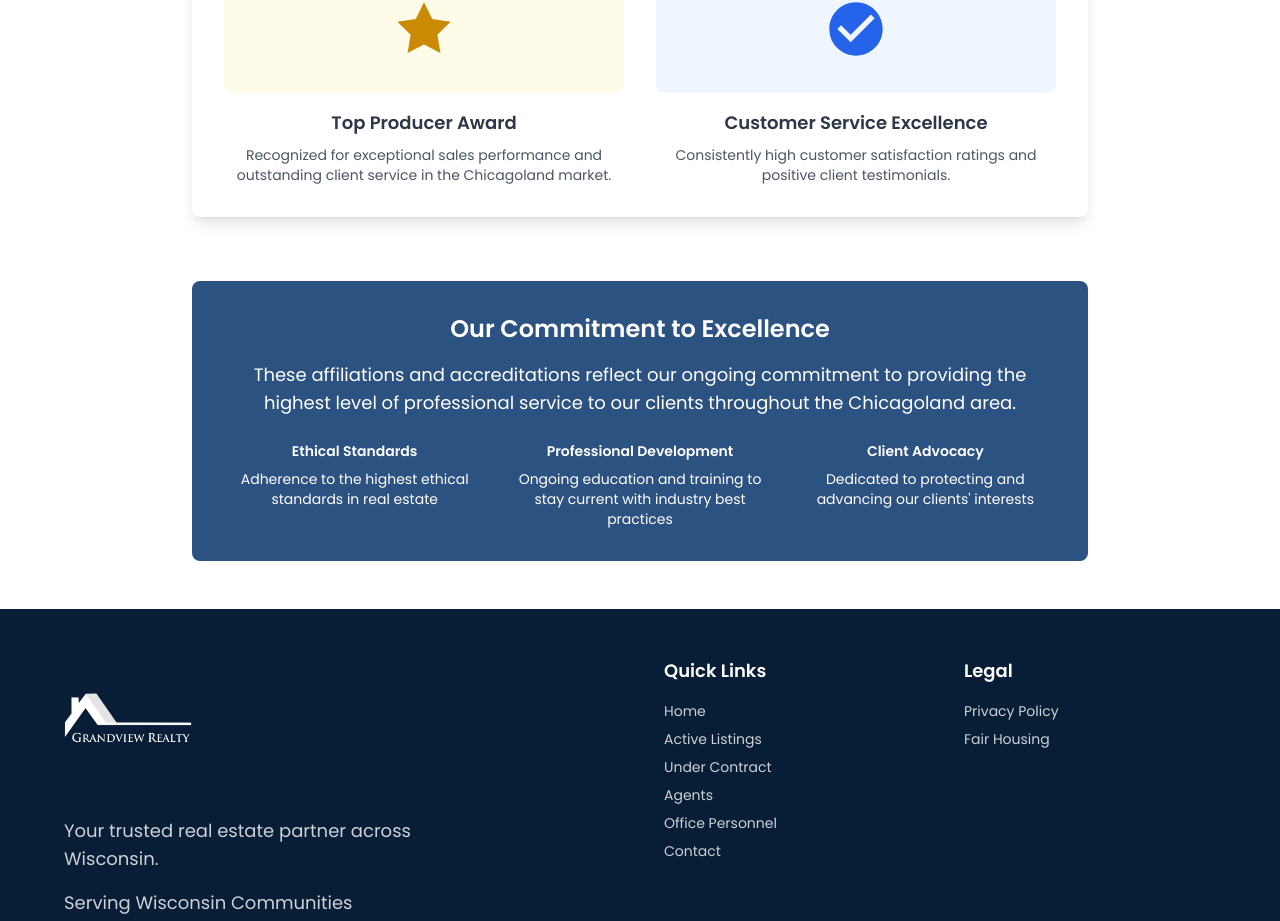
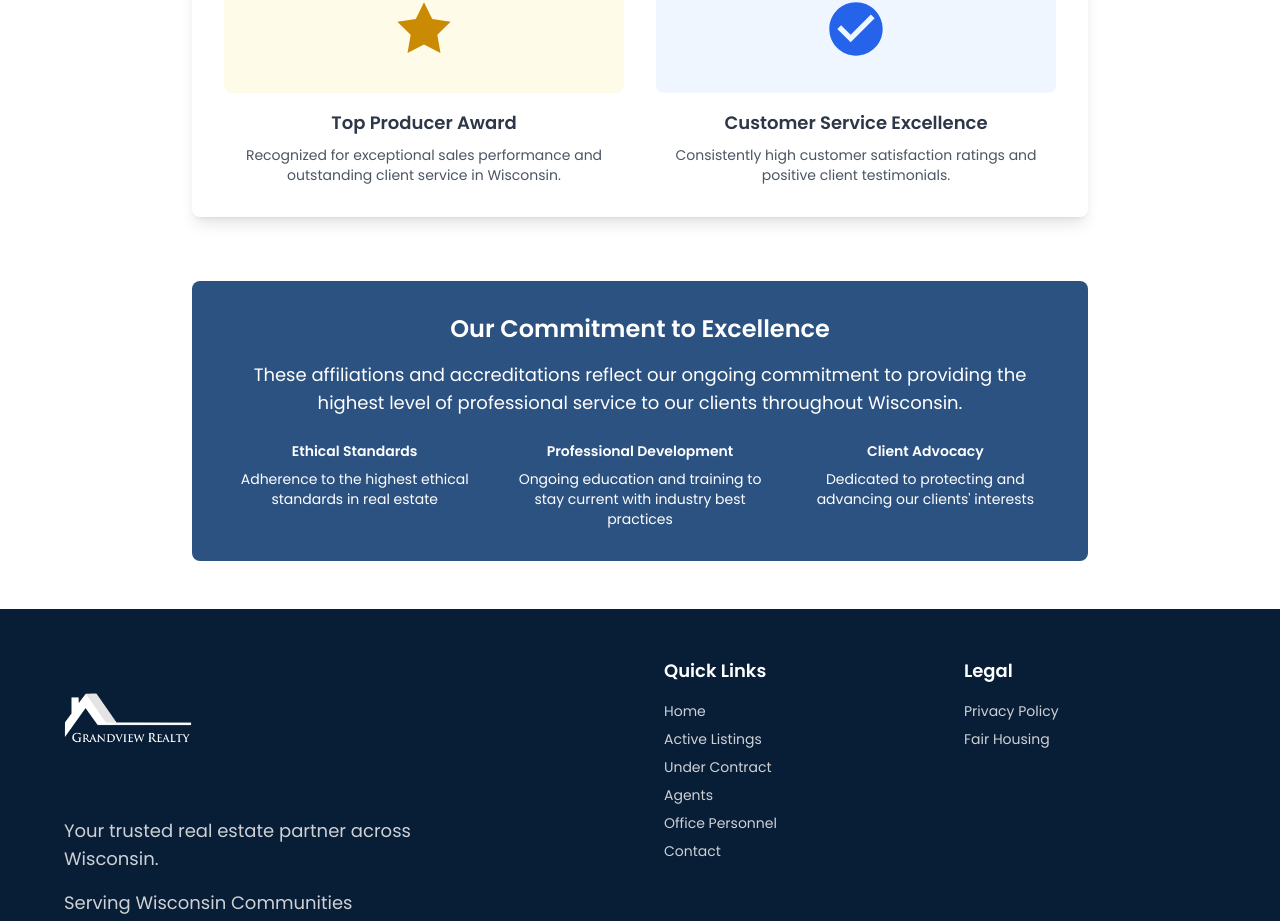
Before and after one commit to Jhamm17/grandview-realty-wisconsin, a Next.js app: page /about/affiliations in a window 1280 px wide. Shown: the part 879-1800 px from the top of the page. Built offline with nearby package versions, Linux system fonts and the light colour scheme.

Commit message:
Update affiliations page: change Chicagoland references to Wisconsin

```diff
--- a/src/app/about/affiliations/page.tsx
+++ b/src/app/about/affiliations/page.tsx
@@ -129,7 +129,7 @@ export default function AffiliationsPage() {
                 </div>
                 <h3 className="text-lg font-semibold mb-2">Top Producer Award</h3>
                 <p className="text-sm text-gray-600">
-                  Recognized for exceptional sales performance and outstanding client service in the Chicagoland market.
+                  Recognized for exceptional sales performance and outstanding client service in Wisconsin.
                 </p>
               </div>
 
@@ -157,7 +157,7 @@ export default function AffiliationsPage() {
             <h2 className="text-2xl font-semibold mb-4">Our Commitment to Excellence</h2>
             <p className="text-lg mb-6">
               These affiliations and accreditations reflect our ongoing commitment to providing the highest level of
-              professional service to our clients throughout the Chicagoland area.
+              professional service to our clients throughout Wisconsin.
             </p>
             <div className="grid grid-cols-1 md:grid-cols-3 gap-6 text-sm">
               <div>
```
